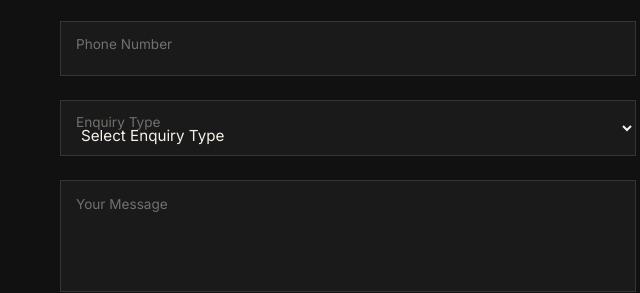
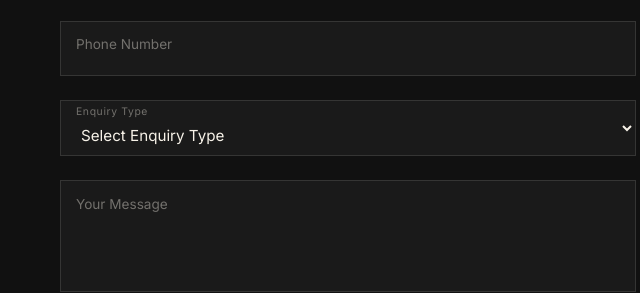
Before and after one commit to maheshprasad7/ingu-cafe, a plain HTML site: page index.html in a window 1280 px wide. Shown: the part 7617-7910 px from the top of the page, 580-1220 px from the left. Drawn offline with nearby package versions, Linux system fonts and the light colour scheme; a web font is replaced by a local one.

Commit message:
fix: floating label overlap issue on the 'Enquiry Type' select dropdown

```diff
--- a/style.css
+++ b/style.css
@@ -204,7 +204,8 @@ h2 em{color:#C9A15B;font-style:italic}
 .float-group input:focus,.float-group select:focus,.float-group textarea:focus{border-color:#C9A15B}
 .float-group label{position:absolute;top:.9rem;left:1rem;color:rgba(247,242,232,.4);font-size:.85rem;pointer-events:none;transition:all .25s;background:transparent}
 .float-group textarea+label{top:1rem}
-.float-group input:focus+label,.float-group input:not(:placeholder-shown)+label,.float-group select:focus+label,.float-group textarea:focus+label,.float-group textarea:not(:placeholder-shown)+label{top:.3rem;font-size:.65rem;color:#C9A15B;letter-spacing:.06em}
+.float-group input:focus+label,.float-group input:not(:placeholder-shown)+label,.float-group select+label,.float-group textarea:focus+label,.float-group textarea:not(:placeholder-shown)+label{top:.3rem;font-size:.65rem;letter-spacing:.06em}
+.float-group input:focus+label,.float-group select:focus+label,.float-group textarea:focus+label{color:#C9A15B}
 
 /* ===== FOOTER ===== */
 #footer{background:#0a0702;border-top:1px solid rgba(201,161,91,.12);padding:5rem 4rem 2rem;text-align:center}
```
